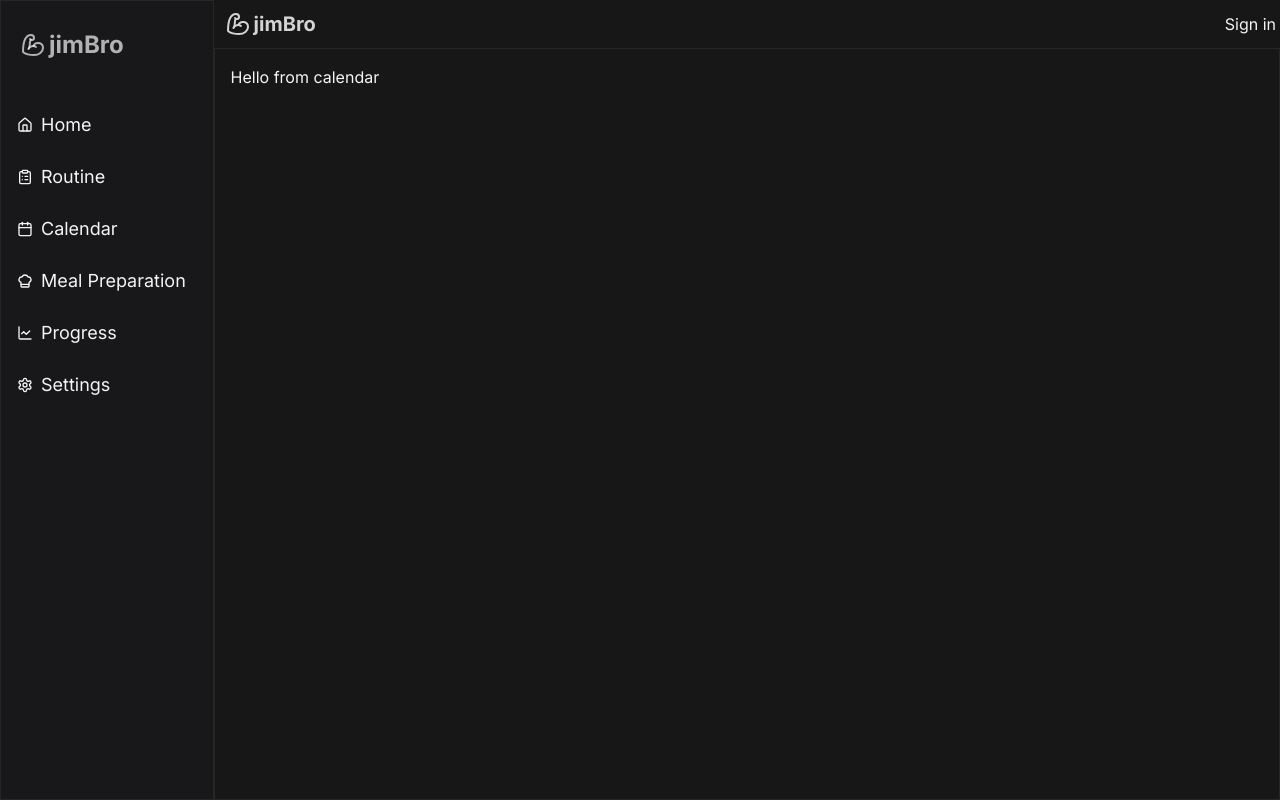
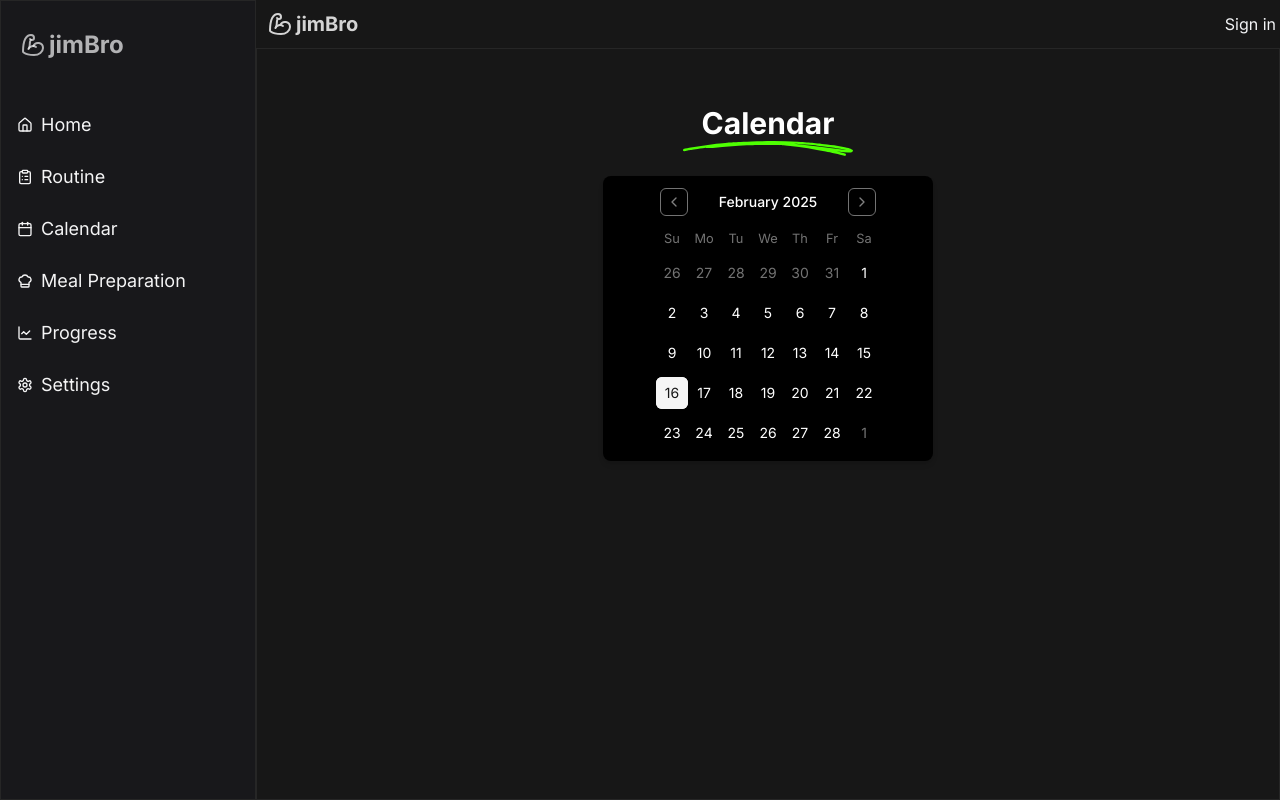
Before and after one commit to uvansh/jimbro, a Next.js app: page /calendar in a window 1280 px wide. Built offline with nearby package versions, Linux system fonts and the light colour scheme; no server answers.

Commit message:
Added meal preparation route

```diff
--- a/package.json
+++ b/package.json
@@ -21,10 +21,12 @@
     "@radix-ui/react-tooltip": "^1.1.8",
     "class-variance-authority": "^0.7.1",
     "clsx": "^2.1.1",
+    "date-fns": "^4.1.0",
     "lucide-react": "^0.475.0",
     "next": "15.1.6",
     "next-themes": "^0.4.4",
     "react": "^19.0.0",
+    "react-day-picker": "^8.10.1",
     "react-dom": "^19.0.0",
     "react-hook-form": "^7.54.2",
     "react-markdown": "^9.0.3",
--- a/src/app/calendar/page.jsx
+++ b/src/app/calendar/page.jsx
@@ -1,7 +1,24 @@
-const Calendar = () =>{
-    return(
-        <div className="text-gray-100">Hello from calendar</div>
-    )
+"use client"
+
+import { Calendar } from "@/components/ui/calendar"
+import * as React from "react"
+
+const CompCalendar = () =>{
+    const [date, setDate] = React.useState(new Date())
+    return(<>
+    <h1 className="text-white text-3xl font-bold text-center mt-10 flex flex-col ">Calendar
+    <svg height={15} xmlns="http://www.w3.org/2000/svg" viewBox="0 0 1418 125"><path d="M1412.29 72.17c-11.04-5.78-20.07-14.33-85.46-25.24-22.37-3.63-44.69-7.56-67.07-11.04-167.11-22.06-181.65-21.24-304.94-30.56C888.78 1.39 822.57 1.1 756.44 0c-46.63-.11-93.27 1.56-139.89 2.5C365.5 13.55 452.86 7.68 277.94 23.15 202.57 33.32 127.38 45.01 52.07 55.69c-11.23 2.41-22.63 4.17-33.71 7.22C6.1 66.33 5.64 66.19 3.89 67.79c-7.99 5.78-2.98 20.14 8.72 17.5 33.99-9.47 32.28-8.57 178.06-29.66 4.26 4.48 7.29 3.38 18.42 3.11 13.19-.32 26.38-.53 39.56-1.12 53.51-3.81 106.88-9.62 160.36-13.95 18.41-1.3 36.8-3.12 55.21-4.7 23.21-1.16 46.43-2.29 69.65-3.4 120.28-2.16 85.46-3.13 234.65-1.52 23.42.99 1.57-.18 125.72 6.9 96.61 8.88 200.92 27.94 295.42 46.12 40.87 7.91 116.67 23.2 156.31 36.78 3.81 1.05 8.28-.27 10.51-3.58 3.17-3.72 2.66-9.7-.78-13.13-3.25-3.12-8.14-3.44-12.18-5.08-17.89-5.85-44.19-12.09-63.67-16.56l26.16 3.28c23.02 3.13 46.28 3.92 69.34 6.75 10.8.96 25.43 1.81 34.34-4.39 2.26-1.54 4.86-2.75 6.21-5.27 2.76-4.59 1.13-11.06-3.59-13.68ZM925.4 23.77c37.64 1.4 153.99 10.85 196.64 14.94 45.95 5.51 91.89 11.03 137.76 17.19 24.25 4.77 74.13 11.21 101.72 18.14-11.87-1.15-23.77-1.97-35.65-3.06-133.46-15.9-266.8-33.02-400.47-47.21Z" fill="#4EFF02"></path></svg>
+    </h1>
+    <div className="flex justify-center">
+    <Calendar
+      mode="single"
+      selected={date}
+      onSelect={setDate}
+      className="flex justify-center rounded-lg shadow-md mt-5 bg-black w-2/6 text-white"
+    />
+    </div>
+    </>
+  )
 }
 
-export default Calendar;
+export default CompCalendar;
--- a/src/app/page.jsx
+++ b/src/app/page.jsx
@@ -43,8 +43,8 @@ export default async function Home() {
   // Use `user` to render user details or create UI elements
   return (
     <div className="font-bold text-2xl text-neutral-100">
-      Welcome, <span className='text-red-400'>{user.firstName}!</span>
-      <div className="flex w-full shadow-lg justify-center bg-black rounded-lg p-2 mt-5 text-white">You have <span className="text-red-400 px-1">{DaysLeft}</span> days left</div>
+      Welcome, <span className='text-green-400'>{user.firstName}!</span>
+      <div className="flex w-full shadow-lg justify-center bg-black rounded-lg p-2 mt-5 text-white">You have <span className="text-green-400 px-1">{DaysLeft}</span> days left</div>
       <div className='container mx-auto flex justify-center'>
         <div className='grid lg:grid-cols-3 md:grid-cols-2 gap-4 w-full mt-10'>
           {cards.map((card)=>(
--- a/src/components/Header.jsx
+++ b/src/components/Header.jsx
@@ -8,10 +8,11 @@ import { auth } from '@clerk/nextjs/server';
 import { BicepsFlexed } from "lucide-react";
 
 const Header = async ({toggler}) => {
-    const {userId} = await auth()
+
+    const {userId} = await auth();
     return (
         <Menubar className="flex bg-neutral-900 text-gray-100 items-center h-12 justify-between w-full">
-            {!userId?"":<MenubarMenu>{toggler}</MenubarMenu>}
+        <MenubarMenu>{!userId?"":toggler}</MenubarMenu>
             <MenubarMenu>
                 <MenubarTrigger className="text-xl text-neutral-300 font-bold ml-1"><span className="p-1"><BicepsFlexed/></span>jimBro</MenubarTrigger>
             </MenubarMenu>
--- a/src/components/app-sidebar.jsx
+++ b/src/components/app-sidebar.jsx
@@ -51,8 +51,11 @@ const items = [
 ]
 
 export function AppSidebar() {
+  async function getDeviceInfo(){
+    await useIsMobile();
+  }
   return (
-    <Sidebar collapsible={useIsMobile()?"":"none"} className="h-screen border border-neutral-800">
+    <Sidebar collapsible={getDeviceInfo?"":"none"} className="h-screen border border-neutral-800">
       <SidebarContent>
         <SidebarGroup>
           <SidebarGroupLabel className="text-2xl font-bold mb-10 mt-5"><span className="p-1"><BicepsFlexed/></span>jimBro</SidebarGroupLabel>
--- /dev/null
+++ b/src/components/ui/calendar.jsx
@@ -0,0 +1,72 @@
+"use client";
+import * as React from "react"
+import { ChevronLeft, ChevronRight } from "lucide-react"
+import { DayPicker } from "react-day-picker"
+
+import { cn } from "@/lib/utils"
+import { buttonVariants } from "@/components/ui/button"
+
+function Calendar({
+  className,
+  classNames,
+  showOutsideDays = true,
+  ...props
+}) {
+  return (
+    (<DayPicker
+      showOutsideDays={showOutsideDays}
+      className={cn("p-3", className)}
+      classNames={{
+        months: "flex flex-col sm:flex-row space-y-4 sm:space-x-4 sm:space-y-0",
+        month: "space-y-4",
+        caption: "flex justify-center pt-1 relative items-center",
+        caption_label: "text-sm font-medium",
+        nav: "space-x-1 flex items-center",
+        nav_button: cn(
+          buttonVariants({ variant: "outline" }),
+          "h-7 w-7 bg-transparent p-0 opacity-50 hover:opacity-100"
+        ),
+        nav_button_previous: "absolute left-1",
+        nav_button_next: "absolute right-1",
+        table: "w-full border-collapse space-y-1",
+        head_row: "flex",
+        head_cell:
+          "text-neutral-500 rounded-md w-8 font-normal text-[0.8rem] dark:text-neutral-400",
+        row: "flex w-full mt-2",
+        cell: cn(
+          "relative p-0 text-center text-sm focus-within:relative focus-within:z-20 [&:has([aria-selected])]:bg-neutral-100 [&:has([aria-selected].day-outside)]:bg-neutral-100/50 [&:has([aria-selected].day-range-end)]:rounded-r-md dark:[&:has([aria-selected])]:bg-neutral-800 dark:[&:has([aria-selected].day-outside)]:bg-neutral-800/50",
+          props.mode === "range"
+            ? "[&:has(>.day-range-end)]:rounded-r-md [&:has(>.day-range-start)]:rounded-l-md first:[&:has([aria-selected])]:rounded-l-md last:[&:has([aria-selected])]:rounded-r-md"
+            : "[&:has([aria-selected])]:rounded-md"
+        ),
+        day: cn(
+          buttonVariants({ variant: "ghost" }),
+          "h-8 w-8 p-0 font-normal aria-selected:opacity-100"
+        ),
+        day_range_start: "day-range-start",
+        day_range_end: "day-range-end",
+        day_selected:
+          "bg-neutral-100 text-neutral-500 hover:bg-neutral-900 hover:text-neutral-50 focus:bg-neutral-200 focus:text-neutral-500 dark:bg-neutral-50 dark:text-neutral-900 dark:hover:bg-neutral-50 dark:hover:text-neutral-900 dark:focus:bg-neutral-50 dark:focus:text-neutral-900",
+        day_today: "bg-neutral-100 text-neutral-900 dark:bg-neutral-800 dark:text-neutral-50",
+        day_outside:
+          "day-outside text-neutral-500 aria-selected:bg-neutral-100/50 aria-selected:text-neutral-500 dark:text-neutral-400 dark:aria-selected:bg-neutral-800/50 dark:aria-selected:text-neutral-400",
+        day_disabled: "text-neutral-500 opacity-50 dark:text-neutral-400",
+        day_range_middle:
+          "aria-selected:bg-neutral-100 aria-selected:text-neutral-900 dark:aria-selected:bg-neutral-800 dark:aria-selected:text-neutral-50",
+        day_hidden: "invisible",
+        ...classNames,
+      }}
+      components={{
+        IconLeft: ({ className, ...props }) => (
+          <ChevronLeft className={cn("h-4 w-4", className)} {...props} />
+        ),
+        IconRight: ({ className, ...props }) => (
+          <ChevronRight className={cn("h-4 w-4", className)} {...props} />
+        ),
+      }}
+      {...props} />)
+  );
+}
+Calendar.displayName = "Calendar"
+
+export { Calendar }
--- a/src/hooks/use-mobile.jsx
+++ b/src/hooks/use-mobile.jsx
@@ -3,7 +3,7 @@ import * as React from "react"
 const MOBILE_BREAKPOINT = 768
 
 export function useIsMobile() {
-  const [isMobile, setIsMobile] = React.useState(true)
+  const [isMobile, setIsMobile] = React.useState(undefined)
 
   React.useEffect(() => {
     const mql = window.matchMedia(`(max-width: ${MOBILE_BREAKPOINT - 1}px)`)
```
Also changed, not shown: src/app/meal-prep/page.jsx (+78 -100 lines), 1 other file (tests, documents, lock files or other folders).
